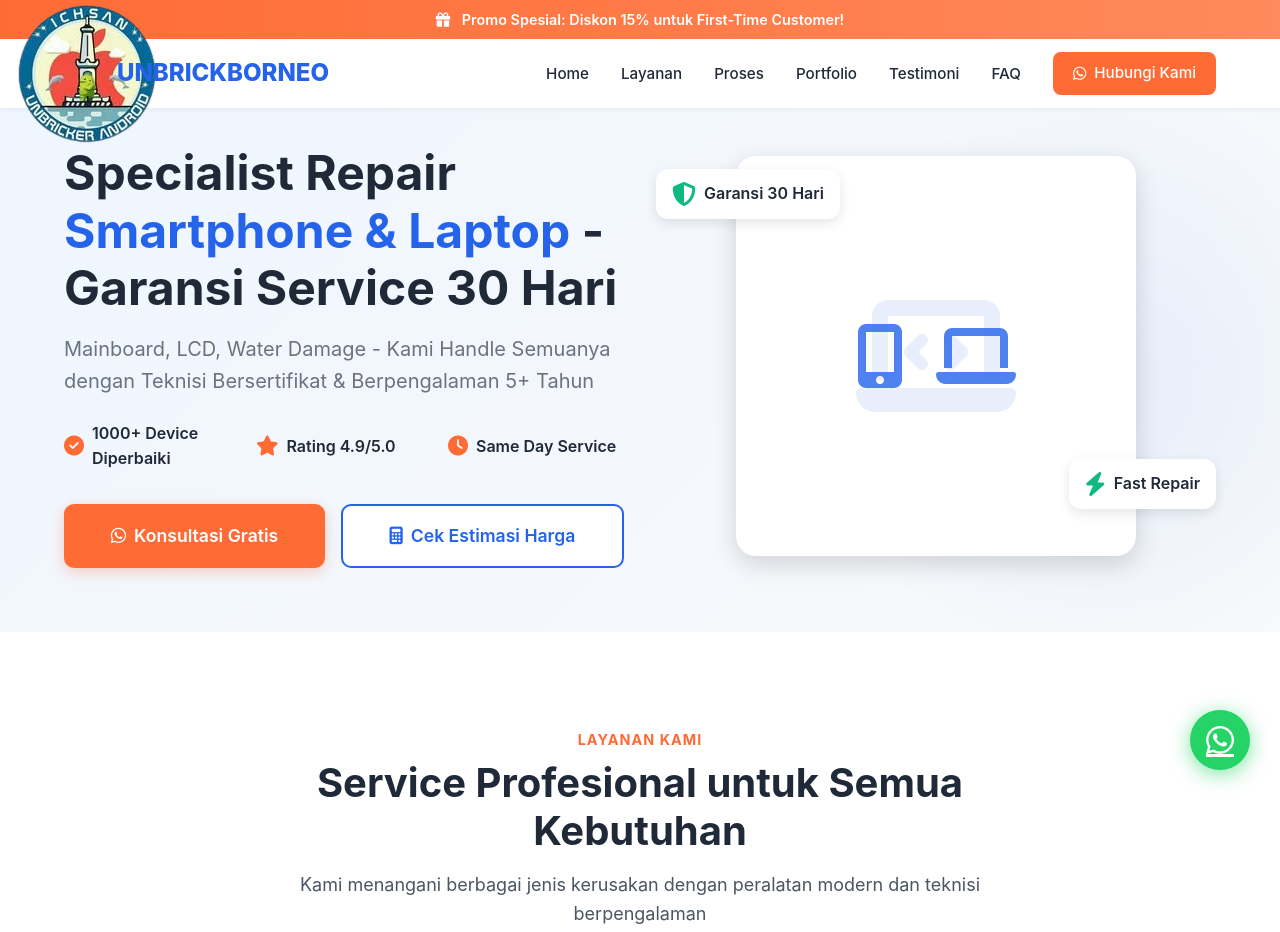
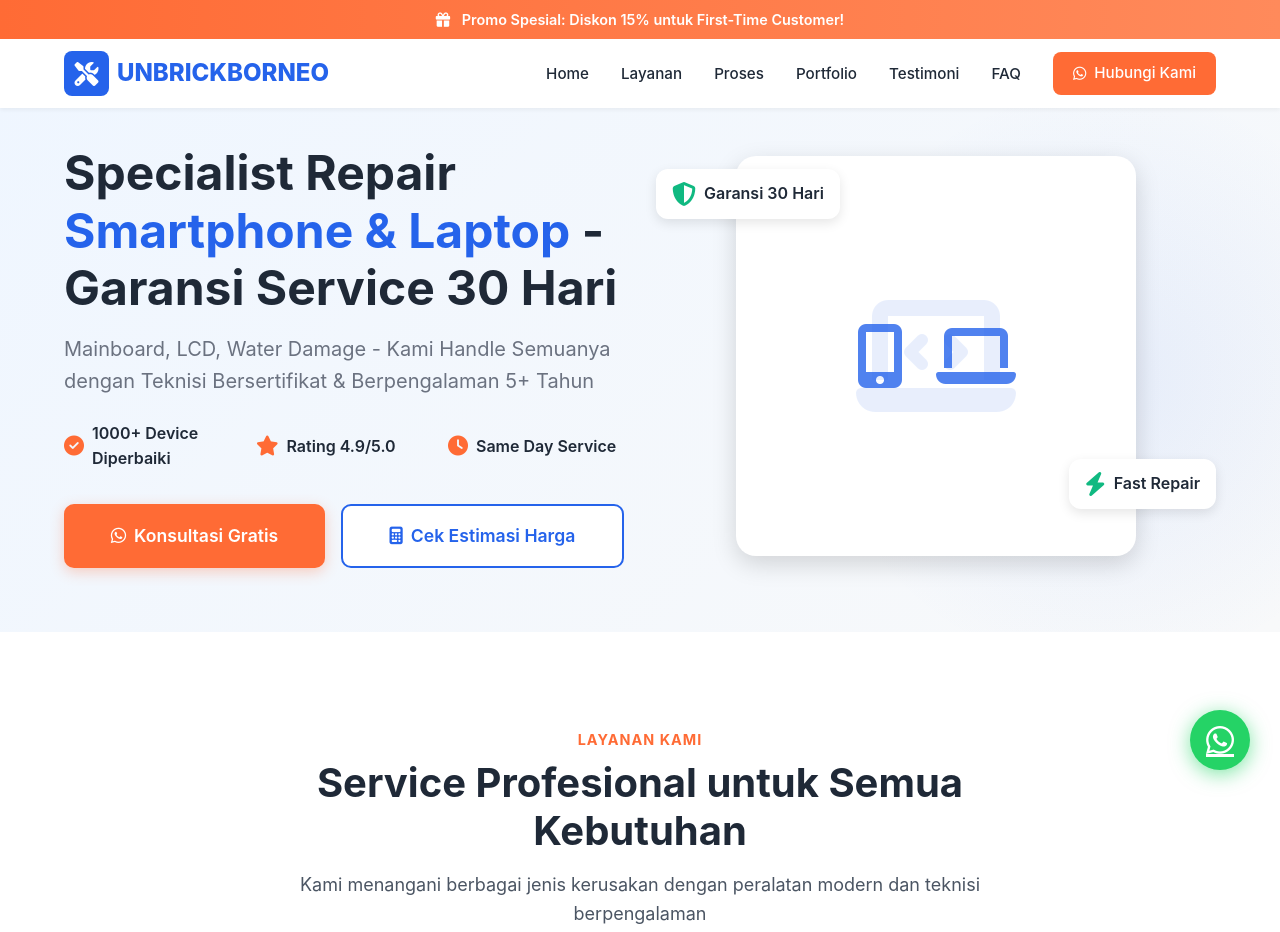
Before and after one commit to mustdhiya/unibrickborneo.io, a plain HTML site: page index.html in a window 1280 px wide. Shown: the top 932 px of the page. Drawn offline with Linux system fonts and the light colour scheme.

Commit message:
down dlu wkwk

```diff
--- a/index.html
+++ b/index.html
@@ -1299,7 +1299,7 @@
         <nav>
             <a href="#" class="logo">
                 <div class="logo-icon">
-                    <img src="iconLogo.png" >
+                    <i class="fas fa-tools"></i>
                 </div>
                 <span>UNBRICKBORNEO</span>
             </a>
```
